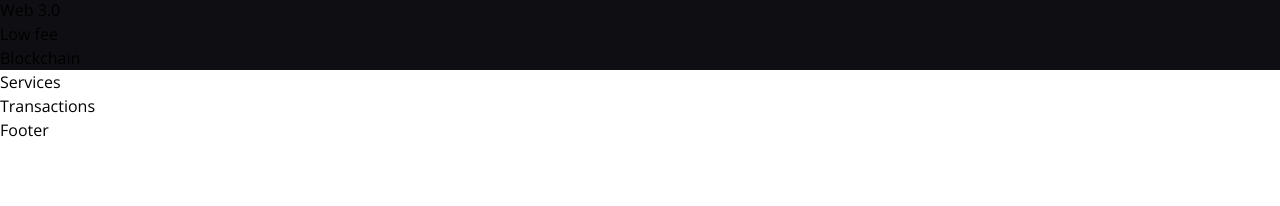
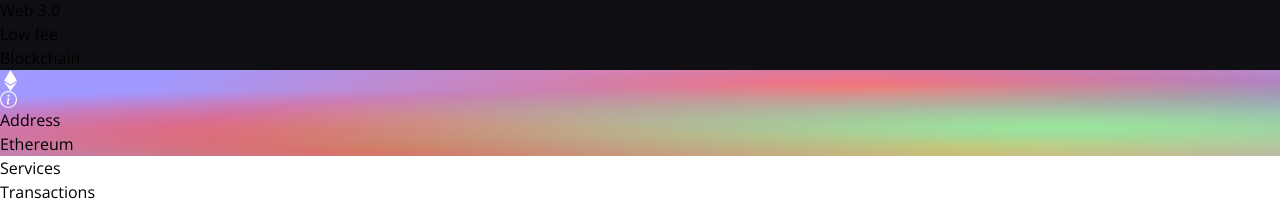
Before and after one commit to Getachew-Muhabaw-Mesfin/web3.0, a React (Vite) app in the folder Client/: page / in a window 1280 px wide. Shown: the part 618-824 px from the top of the page. Before the commit the page ends 800 px from the top, so only its background shows below. Built offline with nearby package versions, Linux system fonts and the light colour scheme.

Commit message:
Ethereum Address Card design

```diff
--- a/Client/src/components/Welcome.tsx
+++ b/Client/src/components/Welcome.tsx
@@ -29,7 +29,10 @@
             </p>
           </button>
           <div className="grid sm:grid-cols-3 grid-cols-2 w-full mt-10">
-            <div className={` rounded-tl-2xl ${commonStyles}`}> Reliability</div>
+            <div className={` rounded-tl-2xl ${commonStyles}`}>
+              {" "}
+              Reliability
+            </div>
             <div className={commonStyles}>Security</div>
             <div className={`rounded-tr-2xl ${commonStyles}`}>Ethereum</div>
             <div className={`rounded-bl-2xl ${commonStyles}`}>Web 3.0</div>
@@ -37,8 +40,30 @@
             <div className={`rounded-br-2xl ${commonStyles}`}>Blockchain</div>
           </div>
         </div>
+        {/* Left Section */}
+        <div className="flex flex-col flex-1 items-center justify-start w-full md:mt-0 mt-10">
+          <div className="p-3 justify-end items-start flex-col rounded-xl h-40 sm:w-72 w-full my-5 eth-card white-glassmorpism">
+            <div className=" flex justify-between flex-col w-full h-full ">
+              <div className=" flex justify-between items-start ">
+                <div className=" w-10 h-10 rounded-full border-2 border-white flex justify-center items-center ">
+                  <SiEthereum fontSize={21} color="#fff" />
+                </div>
+                <BsInfoCircle fontSize={17} color="#fff" />
+              </div>
+              <div>
+                <p className=" text-white font-light text-sm ">
+                 Address
+                </p>
+                <p className=" text-white font-semibold text-lg mt-1 ">
+                 Ethereum
+                </p>
+              </div>
+            </div>
+          </div>
 
 
+
+        </div>
       </div>
     </div>
   );
```
